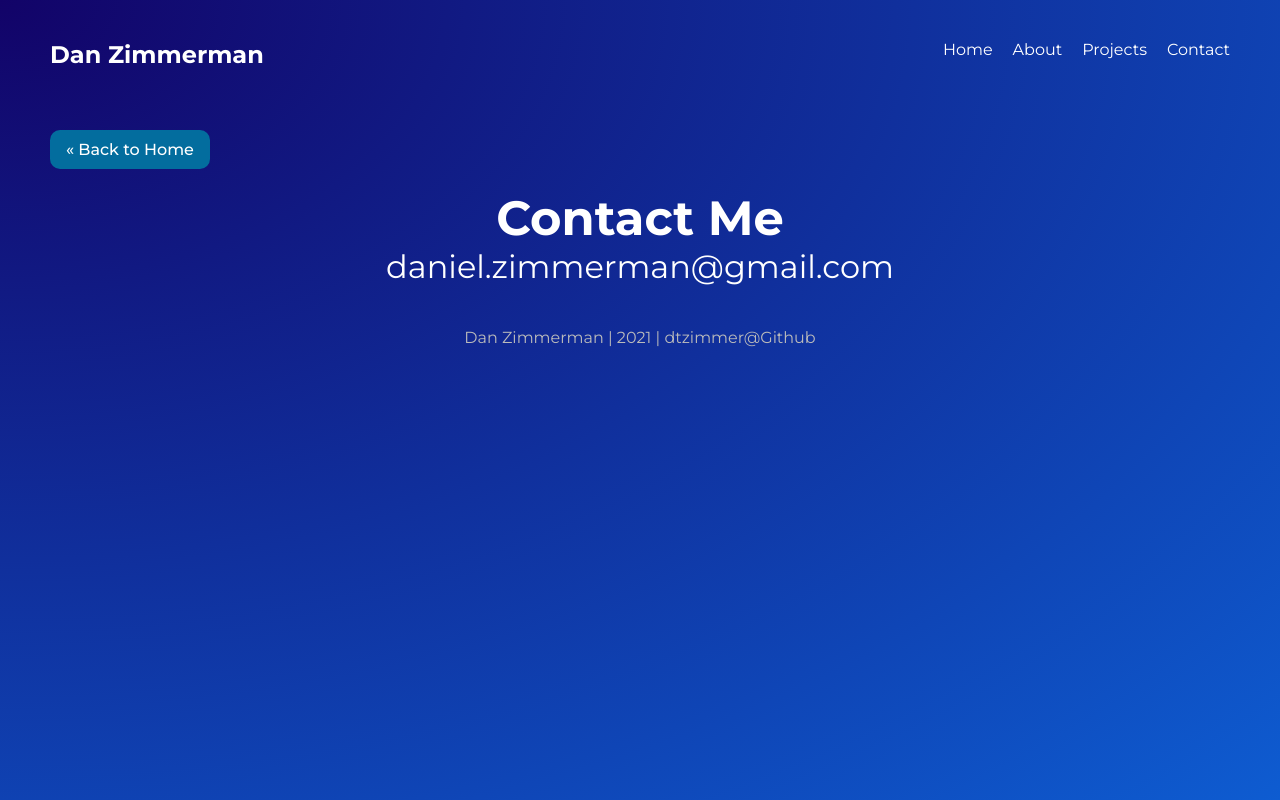
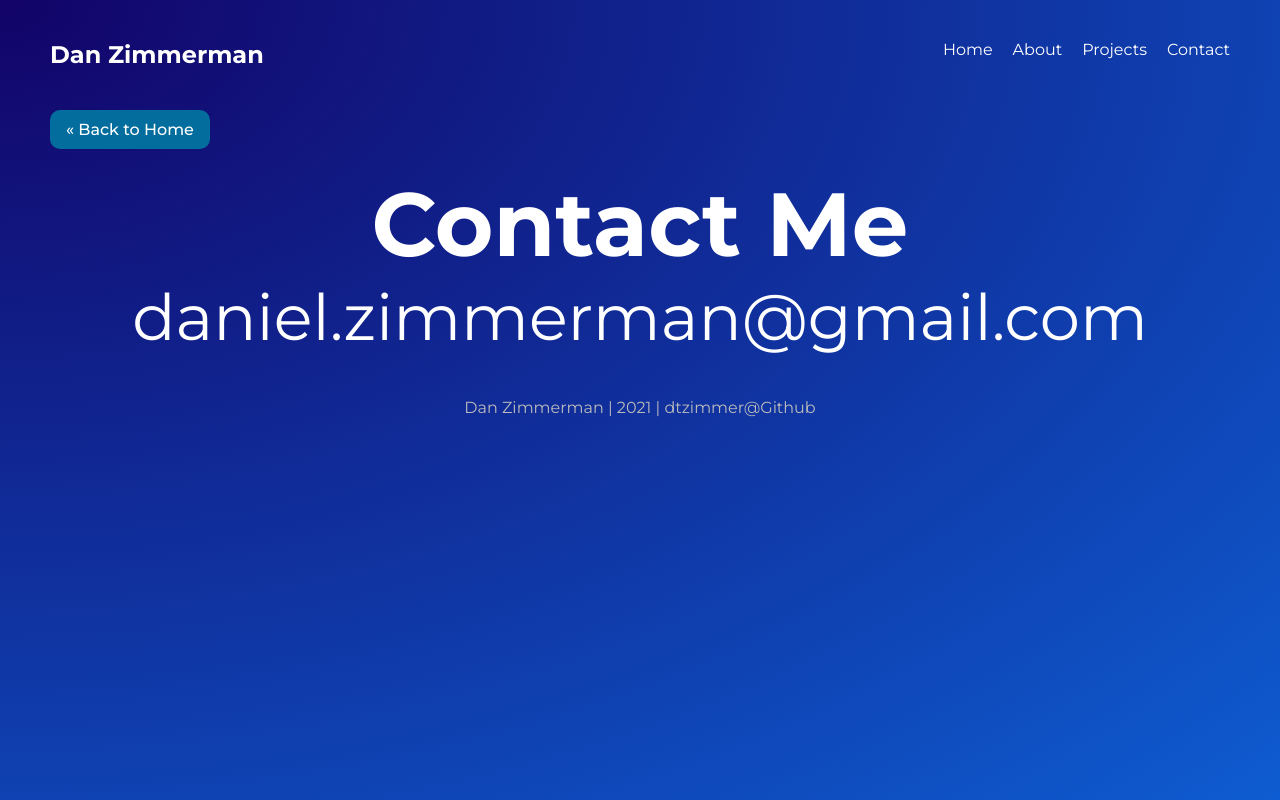
Before and after one commit to dtzimmer/portfolio-site, a Gatsby site: page /contact in a window 1280 px wide. Built offline with nearby package versions, Linux system fonts and the light colour scheme; Gatsby itself is replaced by a stand-in of ours.

Commit message:
quick fixes on the layout of about page

```diff
--- a/src/pages/contact.js
+++ b/src/pages/contact.js
@@ -1,7 +1,7 @@
 import React from "react"
 import { Link } from "gatsby"
 import Layout from "../components/Layout"
-import * as styles from "../styles/about.module.css"
+import * as styles from "../styles/contact.module.css"
 
 export default function Contact() {
   return (
@@ -9,7 +9,7 @@ export default function Contact() {
       <Link className={styles.backbutton} to="/">
         &laquo; Back to Home
       </Link>
-      <div className={styles.about}>
+      <div className={styles.contact}>
         <h2>Contact Me</h2>
         <h3>daniel.zimmerman@gmail.com</h3>
       </div>
--- a/src/styles/about.module.css
+++ b/src/styles/about.module.css
@@ -79,6 +79,5 @@
   background: #036d9e;
   padding: 10px 16px;
   border-radius: 10px;
-  margin-top: 20px;
   font-weight: 500;
 }
--- a/src/styles/contact.module.css
+++ b/src/styles/contact.module.css
@@ -0,0 +1,19 @@
+.contact {
+  text-align: center;
+}
+.contact h2 {
+  font-size: 7vw;
+  margin-top: 20px;
+}
+.contact h3 {
+  font-size: 5vw;
+  font-weight: 400;
+}
+.backbutton {
+  display: inline-block;
+  background: #036d9e;
+  padding: 10px 16px;
+  border-radius: 10px;
+  margin-top: 0px;
+  font-weight: 500;
+}
```
Also changed, not shown: src/pages/about.js (+20 -26 lines), src/images/history/MasterControl.png.
